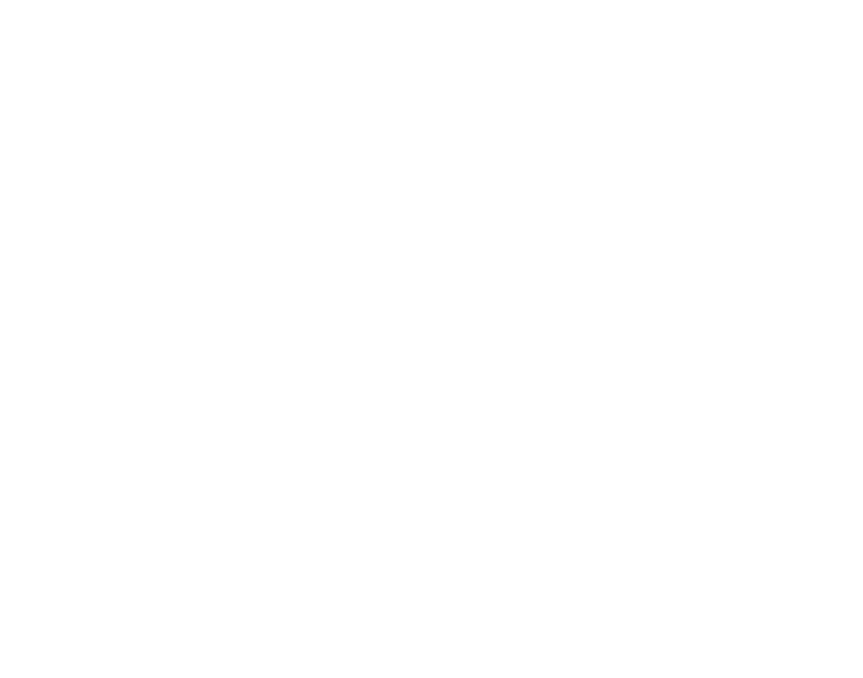
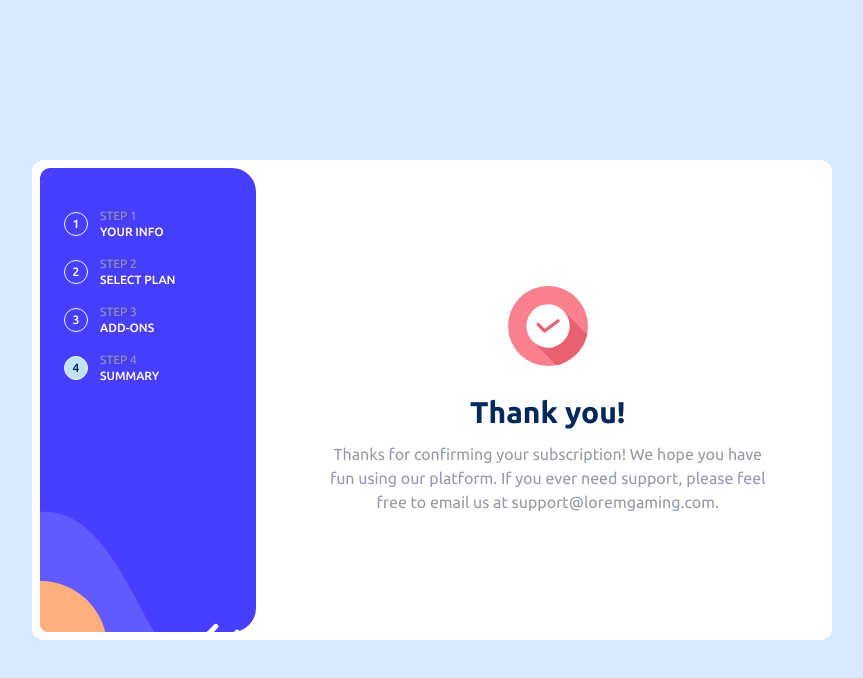
Before and after one commit to resherra/Form, a React (Vite) app: page /appreciation in a window 1280 px wide. Before the commit this address had no page. Shown: the top 678 px of the page, without its empty margins (208-1071 px from the left). Built offline with nearby package versions, Linux system fonts and the light colour scheme.

Commit message:
thanks page

```diff
--- a/src/components/Summary.jsx
+++ b/src/components/Summary.jsx
@@ -8,13 +8,14 @@
   const appState = useContext(stateContext)
   const navigate = useNavigate()
 
-  function handleSubmit() {}
-
   useEffect(() => {
     const totalCost = appState.ons.reduce((acc, obj) => acc + obj.cost, 0)
     console.log(totalCost)
   }, [])
 
+  function handleSubmit() {
+    navigate("/appreciation")
+  }
   return (
     <Container>
       <SideBar step={"4"} />
@@ -34,12 +35,12 @@
               </div>
               <div className={`text-marineBlue text-sm font-medium`}>{"$" + appState.plan.price + (appState.plan.yearly ? "/yr" : "/mo")}</div>
             </div>
-            <hr className="h-px m-auto w-11/12 my-5 bg-lightGray" />
+            <hr className="h-px m-auto w-11/12 my-3 bg-lightGray" />
             <div>
               {appState.ons.map((item, i) => {
                 if (item.ons !== "") {
                   return (
-                    <div key={i} className={`flex justify-between p-2`}>
+                    <div key={i} className={`flex justify-between p-1`}>
                       <div className={`text-sm text-coolGray`}>{item.ons}</div>
                       <div className={`text-sm text-marineBlue`}>{"+$" + item.cost + (appState.plan.yearly ? "/yr" : "/mo")}</div>
                     </div>
--- a/src/components/thanksPage.jsx
+++ b/src/components/thanksPage.jsx
@@ -1,9 +1,18 @@
 import React from "react"
+import Container from "../Container"
+import SideBar from "./SideBar"
 
 export default function Thanks() {
   return (
-    <div>
-      <h1>thank you</h1>
-    </div>
+    <Container>
+      <SideBar step={"4"} />
+      <div className={`w-[28rem] m-auto text-center`}>
+        <img className="m-auto pb-7" src="/icon-thank-you.svg" alt="" />
+        <div className={`flex flex-col gap-3`}>
+          <p className={`text-3xl font-bold text-marineBlue`}>Thank you!</p>
+          <p className={`text-coolGray`}>Thanks for confirming your subscription! We hope you have fun using our platform. If you ever need support, please feel free to email us at support@loremgaming.com.</p>
+        </div>
+      </div>
+    </Container>
   )
 }
--- a/src/main.jsx
+++ b/src/main.jsx
@@ -85,7 +85,7 @@
             <Route path="/select-plan" element={<SelectPlan />} />
             <Route path="/add-ons" element={<AddOns />} />
             <Route path="/summary" element={<Summary />} />
-            <Route path="/thanks" element={<Thanks />} />
+            <Route path="/appreciation" element={<Thanks />} />
           </Routes>
         </BrowserRouter>
       </dispatchContext.Provider>
```
